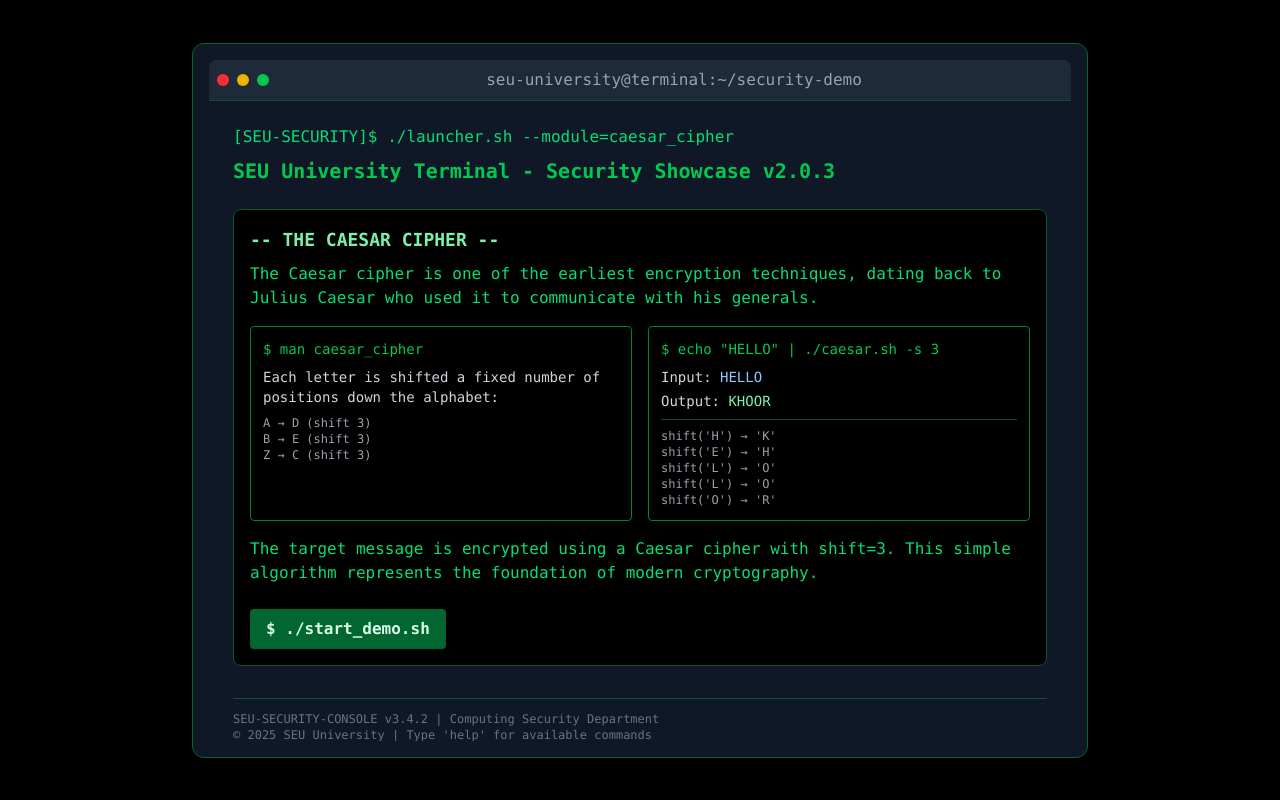
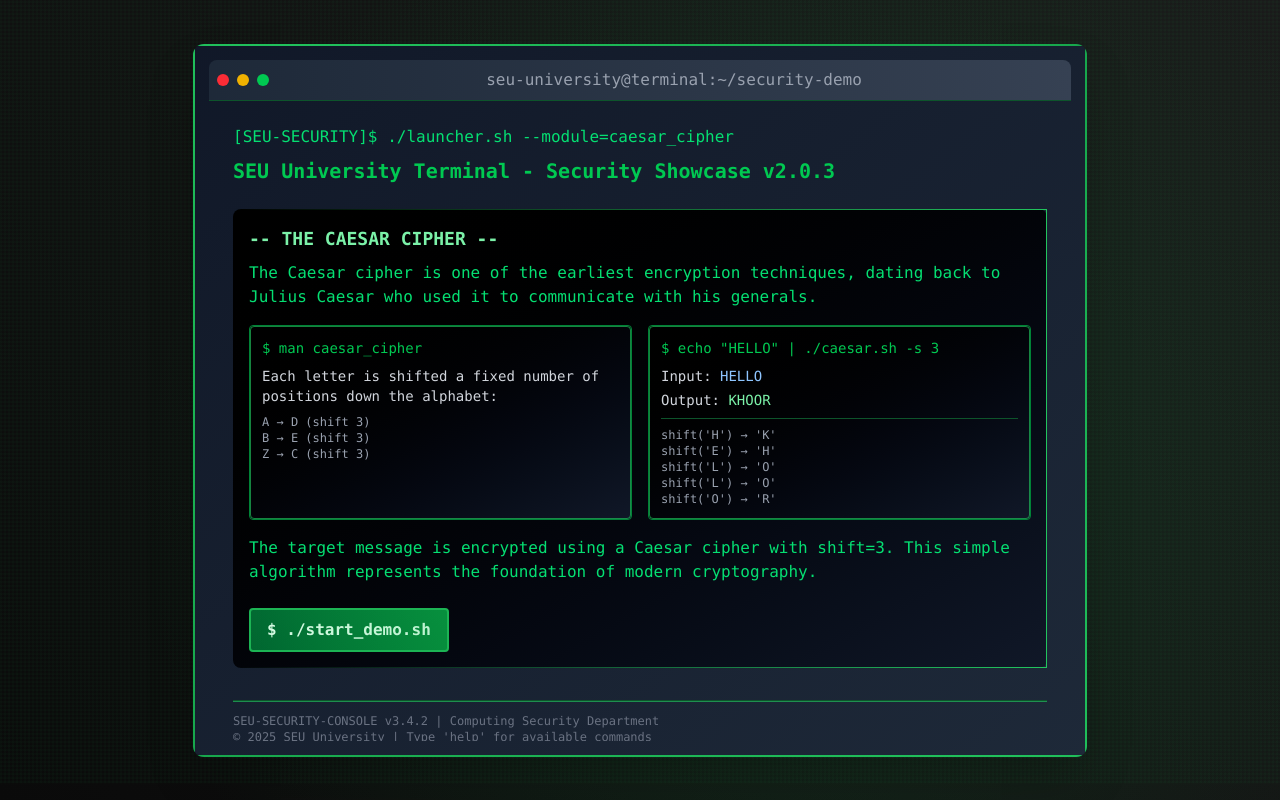
Before and after one commit to Freddy155/seu-cipher-decryptor, a React (Vite) app: page / in a window 1280 px wide. Built offline with nearby package versions, Linux system fonts and the light colour scheme.

Commit message:
improved UX

```diff
--- a/src/components/CipherDecryptor.jsx
+++ b/src/components/CipherDecryptor.jsx
@@ -67,17 +67,94 @@ const CipherDecryptor = () => {
   };
 
   return (
-    <div className="min-h-screen bg-black flex items-center justify-center p-4 sm:p-6 text-green-500 font-mono">
+    <div className="min-h-screen bg-black flex items-center justify-center p-4 sm:p-6 text-green-500 font-mono relative overflow-hidden">
+      {/* Matrix Background */}
       <motion.div
-        initial={{ opacity: 0, scale: 0.95 }}
-        animate={{ opacity: 1, scale: 1 }}
-        transition={{ duration: 0.5 }}
-        className="w-full max-w-4xl bg-gray-900 rounded-xl shadow-2xl border border-green-800 p-2 sm:p-4 overflow-hidden"
+        className="absolute inset-0 z-0"
+        style={{
+          background: "linear-gradient(45deg, #0a0a0a, #1a1a1a)",
+        }}
       >
-        <div className="bg-gray-800 p-2 rounded-t-lg flex items-center space-x-2 border-b border-green-900">
-          <div className="h-3 w-3 rounded-full bg-red-500"></div>
-          <div className="h-3 w-3 rounded-full bg-yellow-500"></div>
-          <div className="h-3 w-3 rounded-full bg-green-500"></div>
+        <motion.div
+          className="absolute inset-0 opacity-30"
+          style={{
+            backgroundImage: `
+              repeating-linear-gradient(90deg, rgba(34,197,94,0.1) 0px, rgba(34,197,94,0.1) 2px, transparent 2px, transparent 4px),
+              repeating-linear-gradient(0deg, rgba(34,197,94,0.1) 0px, rgba(34,197,94,0.1) 2px, transparent 2px, transparent 4px)
+            `,
+          }}
+          animate={{
+            y: [0, -20],
+            opacity: [0.2, 0.4, 0.2],
+          }}
+          transition={{
+            duration: 3,
+            repeat: Infinity,
+            ease: "linear",
+          }}
+        />
+        <motion.div
+          className="absolute inset-0"
+          animate={{
+            background: [
+              "radial-gradient(circle at 30% 30%, rgba(34,197,94,0.15) 0%, transparent 70%)",
+              "radial-gradient(circle at 70% 70%, rgba(34,197,94,0.15) 0%, transparent 70%)",
+            ],
+          }}
+          transition={{
+            duration: 4,
+            repeat: Infinity,
+            repeatType: "reverse",
+          }}
+        />
+      </motion.div>
+
+      <motion.div
+        initial={{ opacity: 0, scale: 0.95, rotate: -2 }}
+        animate={{ opacity: 1, scale: 1, rotate: 0 }}
+        transition={{ duration: 0.8, ease: "easeOut" }}
+        className="w-full max-w-4xl bg-gradient-to-br from-gray-900 to-gray-800 rounded-xl shadow-2xl p-2 sm:p-4 overflow-hidden relative z-10"
+        style={{
+          border: "1px solid transparent",
+          backgroundClip: "padding-box",
+        }}
+      >
+        {/* Animated Border */}
+        <motion.div
+          className="absolute inset-0 rounded-xl pointer-events-none"
+          style={{
+            border: "2px solid transparent",
+            borderImage: "linear-gradient(45deg, #22c55e, #16a34a, #22c55e) 1",
+          }}
+          animate={{
+            borderImage: [
+              "linear-gradient(45deg, #22c55e, #16a34a, #22c55e) 1",
+              "linear-gradient(45deg, #16a34a, #22c55e, #16a34a) 1",
+            ],
+          }}
+          transition={{
+            duration: 2,
+            repeat: Infinity,
+            repeatType: "reverse",
+          }}
+        />
+
+        <div className="bg-gradient-to-r from-gray-800 to-gray-700 p-2 rounded-t-lg flex items-center space-x-2 border-b border-green-900 relative">
+          <motion.div
+            className="h-3 w-3 rounded-full bg-red-500"
+            whileHover={{ scale: 1.2 }}
+            transition={{ duration: 0.2 }}
+          />
+          <motion.div
+            className="h-3 w-3 rounded-full bg-yellow-500"
+            whileHover={{ scale: 1.2 }}
+            transition={{ duration: 0.2 }}
+          />
+          <motion.div
+            className="h-3 w-3 rounded-full bg-green-500"
+            whileHover={{ scale: 1.2 }}
+            transition={{ duration: 0.2 }}
+          />
           <div className="ml-2 text-gray-400 text-sm sm:text-base flex-1 text-center truncate">
             seu-university@terminal:~/security-demo
           </div>
@@ -87,7 +164,7 @@ const CipherDecryptor = () => {
           <motion.div
             initial={{ y: 20, opacity: 0 }}
             animate={{ y: 0, opacity: 1 }}
-            transition={{ delay: 0.2 }}
+            transition={{ delay: 0.2, type: "spring", stiffness: 120 }}
             className="mb-2 text-green-400 text-sm sm:text-base"
           >
             [SEU-SECURITY]$ ./launcher.sh --module=caesar_cipher
@@ -96,7 +173,7 @@ const CipherDecryptor = () => {
           <motion.h1
             initial={{ y: 20, opacity: 0 }}
             animate={{ y: 0, opacity: 1 }}
-            transition={{ delay: 0.3 }}
+            transition={{ delay: 0.3, type: "spring", stiffness: 100 }}
             className="text-green-500 mb-6 text-lg sm:text-xl font-bold"
           >
             SEU University Terminal - Security Showcase v2.0.3
@@ -105,12 +182,31 @@ const CipherDecryptor = () => {
           <AnimatePresence>
             {showExplanation && (
               <motion.div
-                initial={{ opacity: 0, height: 0 }}
-                animate={{ opacity: 1, height: "auto" }}
-                exit={{ opacity: 0, height: 0 }}
-                transition={{ duration: 0.5 }}
-                className="mb-8 bg-black bg-opacity-70 p-4 rounded-lg border border-green-900"
+                initial={{ opacity: 0, height: 0, y: 20 }}
+                animate={{ opacity: 1, height: "auto", y: 0 }}
+                exit={{ opacity: 0, height: 0, y: -20 }}
+                transition={{ duration: 0.5, ease: "easeInOut" }}
+                className="mb-8 bg-gradient-to-br from-black to-gray-900 bg-opacity-70 p-4 rounded-lg relative"
               >
+                {/* Animated Border */}
+                <motion.div
+                  className="absolute inset-0 rounded-lg pointer-events-none"
+                  style={{
+                    border: "1px solid transparent",
+                    borderImage: "linear-gradient(to right, #22c55e, transparent) 1",
+                  }}
+                  animate={{
+                    borderImage: [
+                      "linear-gradient(to right, #22c55e, transparent) 1",
+                      "linear-gradient(to right, transparent, #22c55e) 1",
+                    ],
+                  }}
+                  transition={{
+                    duration: 3,
+                    repeat: Infinity,
+                    repeatType: "reverse",
+                  }}
+                />
                 <h2 className="text-green-300 text-lg font-bold mb-2">
                   -- THE CAESAR CIPHER --
                 </h2>
@@ -119,7 +215,17 @@ const CipherDecryptor = () => {
                   dating back to Julius Caesar who used it to communicate with his generals.
                 </p>
                 <div className="grid grid-cols-1 md:grid-cols-2 gap-4 mb-4">
-                  <div className="bg-black bg-opacity-80 p-3 rounded border border-green-700">
+                  <motion.div
+                    className="bg-gradient-to-br from-black to-gray-900 bg-opacity-80 p-3 rounded border border-green-700 relative"
+                    whileHover={{ scale: 1.02 }}
+                    transition={{ duration: 0.3 }}
+                  >
+                    <motion.div
+                      className="absolute inset-0 rounded pointer-events-none"
+                      style={{ border: "1px solid #22c55e" }}
+                      animate={{ opacity: [0.5, 1, 0.5] }}
+                      transition={{ duration: 2, repeat: Infinity }}
+                    />
                     <div className="text-green-500 mb-2 text-sm">$ man caesar_cipher</div>
                     <p className="text-gray-300 mb-2 text-xs sm:text-sm">
                       Each letter is shifted a fixed number of positions down the alphabet:
@@ -129,8 +235,18 @@ const CipherDecryptor = () => {
                       <div>B → E (shift 3)</div>
                       <div>Z → C (shift 3)</div>
                     </div>
-                  </div>
-                  <div className="bg-black bg-opacity-80 p-3 rounded border border-green-700">
+                  </motion.div>
+                  <motion.div
+                    className="bg-gradient-to-br from-black to-gray-900 bg-opacity-80 p-3 rounded border border-green-700 relative"
+                    whileHover={{ scale: 1.02 }}
+                    transition={{ duration: 0.3 }}
+                  >
+                    <motion.div
+                      className="absolute inset-0 rounded pointer-events-none"
+                      style={{ border: "1px solid #22c55e" }}
+                      animate={{ opacity: [0.5, 1, 0.5] }}
+                      transition={{ duration: 2, repeat: Infinity }}
+                    />
                     <div className="text-green-500 mb-2 text-sm">
                       $ echo "HELLO" | ./caesar.sh -s 3
                     </div>
@@ -147,18 +263,40 @@ const CipherDecryptor = () => {
                       shift('L') → 'O'<br />
                       shift('O') → 'R'
                     </div>
-                  </div>
+                  </motion.div>
                 </div>
                 <p className="mb-4 text-green-400 text-sm sm:text-base">
                   The target message is encrypted using a Caesar cipher with shift=3.
                   This simple algorithm represents the foundation of modern cryptography.
                 </p>
                 <motion.button
-                  whileHover={{ scale: 1.05, boxShadow: "0 0 15px rgba(34,197,94,0.5)" }}
+                  whileHover={{
+                    scale: 1.05,
+                    boxShadow: "0 0 20px rgba(34,197,94,0.7)",
+                    background: "linear-gradient(45deg, #16a34a, #22c55e)"
+                  }}
                   whileTap={{ scale: 0.95 }}
+                  animate={{
+                    borderColor: ["#22c55e", "#16a34a", "#22c55e"],
+                  }}
+                  transition={{
+                    duration: 1.5,
+                    repeat: Infinity,
+                    repeatType: "reverse",
+                  }}
                   onClick={() => setShowExplanation(false)}
-                  className="mt-2 w-full sm:w-auto bg-green-800 hover:bg-green-700 text-green-100 font-bold py-2 px-4 rounded transition-colors duration-300 text-sm sm:text-base"
+                  className="mt-2 w-full sm:w-auto bg-gradient-to-r from-green-800 to-green-700 text-green-100 font-bold py-2 px-4 rounded border-2 border-green-600 transition-colors duration-300 text-sm sm:text-base relative overflow-hidden"
                 >
+                  <motion.div
+                    className="absolute inset-0"
+                    animate={{
+                      background: [
+                        "linear-gradient(45deg, rgba(34,197,94,0.2), transparent)",
+                        "linear-gradient(45deg, transparent, rgba(34,197,94,0.2))",
+                      ],
+                    }}
+                    transition={{ duration: 2, repeat: Infinity }}
+                  />
                   $ ./start_demo.sh
                 </motion.button>
               </motion.div>
@@ -167,34 +305,67 @@ const CipherDecryptor = () => {
 
           {!showExplanation && (
             <motion.div
-              initial={{ opacity: 0 }}
-              animate={{ opacity: 1 }}
-              transition={{ delay: 0.2 }}
+              initial={{ opacity: 0, y: 30 }}
+              animate={{ opacity: 1, y: 0 }}
+              transition={{ delay: 0.2, type: "spring", stiffness: 80 }}
             >
               <div className="text-green-400 mb-2 text-sm sm:text-base">
                 [SEU-SECURITY]$ cat encrypted_message.txt
               </div>
-              <div className="bg-black p-3 rounded border border-green-800 mb-4 text-xs sm:text-sm break-words">
+              <motion.div
+                className="bg-gradient-to-br from-black to-gray-900 p-3 rounded border border-green-800 mb-4 text-xs sm:text-sm break-words relative"
+                initial={{ opacity: 0 }}
+                animate={{ opacity: 1 }}
+                transition={{ duration: 0.5 }}
+              >
+                <motion.div
+                  className="absolute inset-0 rounded pointer-events-none"
+                  style={{ border: "1px solid #22c55e" }}
+                  animate={{ opacity: [0.3, 0.8, 0.3] }}
+                  transition={{ duration: 2.5, repeat: Infinity }}
+                />
                 {encryptedMessage}
-              </div>
+              </motion.div>
 
               {!decryptionComplete && !decrypting && (
                 <motion.div
                   initial={{ y: 20, opacity: 0 }}
                   animate={{ y: 0, opacity: 1 }}
-                  transition={{ delay: 0.3 }}
+                  transition={{ delay: 0.3, type: "spring" }}
                   className="flex flex-col items-center"
                 >
                   <motion.button
-                    whileHover={{ scale: 1.05, boxShadow: "0 0 20px rgba(34,197,94,0.7)" }}
+                    whileHover={{
+                      scale: 1.05,
+                      boxShadow: "0 0 25px rgba(34,197,94,0.8)",
+                      background: "linear-gradient(45deg, #16a34a, #22c55e)"
+                    }}
                     whileTap={{ scale: 0.95 }}
+                    animate={{
+                      borderColor: ["#22c55e", "#16a34a", "#22c55e"],
+                    }}
+                    transition={{
+                      duration: 1.5,
+                      repeat: Infinity,
+                      repeatType: "reverse",
+                    }}
                     onClick={startDecryption}
-                    className="w-full sm:w-auto bg-black text-green-500 font-bold py-2 px-4 border border-green-600 rounded shadow-lg hover:shadow-xl transition-all duration-300 text-sm sm:text-base"
+                    className="w-full sm:w-auto bg-gradient-to-r from-black to-gray-900 text-green-500 font-bold py-2 px-4 border-2 border-green-600 rounded shadow-lg transition-all duration-300 text-sm sm:text-base relative overflow-hidden"
                   >
+                    <motion.div
+                      className="absolute inset-0"
+                      animate={{
+                        background: [
+                          "linear-gradient(45deg, rgba(34,197,94,0.2), transparent)",
+                          "linear-gradient(45deg, transparent, rgba(34,197,94,0.2))",
+                        ],
+                      }}
+                      transition={{ duration: 2, repeat: Infinity }}
+                    />
                     Start Decrypting...
                   </motion.button>
                   <motion.span
-                    animate={{ opacity: [0.5, 1, 0.5] }}
+                    animate={{ opacity: [0.5, 1, 0.5], scale: [1, 1.1, 1] }}
                     transition={{ duration: 1.5, repeat: Infinity }}
                     className="mt-2 text-green-400 text-xs"
                   >
@@ -205,9 +376,9 @@ const CipherDecryptor = () => {
 
               {decrypting && (
                 <motion.div
-                  initial={{ opacity: 0 }}
-                  animate={{ opacity: 1 }}
-                  transition={{ delay: 0.2 }}
+                  initial={{ opacity: 0, y: 20 }}
+                  animate={{ opacity: 1, y: 0 }}
+                  transition={{ delay: 0.2, type: "spring" }}
                   className="mb-6"
                 >
                   <AnimatePresence>
@@ -216,6 +387,7 @@ const CipherDecryptor = () => {
                         initial={{ opacity: 0, y: 10 }}
                         animate={{ opacity: 1, y: 0 }}
                         exit={{ opacity: 0 }}
+                        transition={{ duration: 0.4 }}
                         className="text-green-400 mb-1 text-sm"
                       >
                         [SEU-SECURITY]$ {terminalCommands[0]}
@@ -226,6 +398,7 @@ const CipherDecryptor = () => {
                         initial={{ opacity: 0, y: 10 }}
                         animate={{ opacity: 1, y: 0 }}
                         exit={{ opacity: 0 }}
+                        transition={{ duration: 0.4 }}
                         className="text-yellow-500 mb-1 text-sm"
                       >
                         {terminalCommands[1]}
@@ -236,6 +409,7 @@ const CipherDecryptor = () => {
                         initial={{ opacity: 0, y: 10 }}
                         animate={{ opacity: 1, y: 0 }}
                         exit={{ opacity: 0 }}
+                        transition={{ duration: 0.4 }}
                       >
                         <div className="text-yellow-500 mb-3 text-sm">
                           {terminalCommands[2]}
@@ -244,16 +418,23 @@ const CipherDecryptor = () => {
                           Decrypting cipher: <span className="text-green-400">[{progress}%]</span>
                         </div>
                         <motion.div
-                          className="w-full bg-gray-900 rounded-sm h-2 mb-4 border border-green-900 overflow-hidden"
+                          className="w-full bg-gray-900 rounded-sm h-2 mb-4 border border-green-900 overflow-hidden relative"
                           initial={{ width: 0 }}
                           animate={{ width: "100%" }}
                           transition={{ duration: 0.5 }}
                         >
                           <motion.div
-                            className="bg-green-600 h-full"
+                            className="absolute inset-0"
+                            style={{ border: "1px solid #22c55e" }}
+                            animate={{ opacity: [0.5, 1, 0.5] }}
+                            transition={{ duration: 2, repeat: Infinity }}
+                          />
+                          <motion.div
+                            className="bg-gradient-to-r from-green-600 to-green-400 h-full"
                             initial={{ width: 0 }}
                             animate={{ width: `${progress}%` }}
                             transition={{ duration: 0.3 }}
+                            whileHover={{ boxShadow: "inset 0 0 10px rgba(34,197,94,0.5)" }}
                           />
                         </motion.div>
                       </motion.div>
@@ -266,24 +447,35 @@ const CipherDecryptor = () => {
                 <motion.div
                   initial={{ opacity: 0, y: 20 }}
                   animate={{ opacity: 1, y: 0 }}
-                  transition={{ delay: 0.3 }}
+                  transition={{ delay: 0.3, type: "spring" }}
                   className="mt-6"
                 >
                   <div className="text-green-400 mb-2 text-sm sm:text-base">
                     [SEU-SECURITY]$ cat decrypted_output.txt
                   </div>
-                  <div className="bg-black p-3 rounded border border-green-800 min-h-16 text-sm sm:text-base break-words">
+                  <motion.div
+                    className="bg-gradient-to-br from-black to-gray-900 p-3 rounded border border-green-800 min-h-16 text-sm sm:text-base break-words relative"
+                    initial={{ scale: 0.98 }}
+                    animate={{ scale: 1 }}
+                    transition={{ duration: 0.3 }}
+                  >
+                    <motion.div
+                      className="absolute inset-0 rounded pointer-events-none"
+                      style={{ border: "1px solid #22c55e" }}
+                      animate={{ opacity: [0.3, 0.8, 0.3] }}
+                      transition={{ duration: 2.5, repeat: Infinity }}
+                    />
                     <span className="text-green-400">{decryptedText}</span>
                     {!decryptionComplete && cursorVisible && (
                       <motion.span
-                        animate={{ opacity: [1, 0] }}
+                        animate={{ opacity: [1, 0], scale: [1, 1.2] }}
                         transition={{ duration: 0.5, repeat: Infinity }}
                         className="text-green-500"
                       >
                         ▋
                       </motion.span>
                     )}
-                  </div>
+                  </motion.div>
                 </motion.div>
               ) : null}
 
@@ -291,9 +483,15 @@ const CipherDecryptor = () => {
                 <motion.div
                   initial={{ opacity: 0, scale: 0.95 }}
                   animate={{ opacity: 1, scale: 1 }}
-                  transition={{ duration: 0.5, delay: 0.2 }}
-                  className="mt-6 p-4 bg-green-900 bg-opacity-20 border border-green-700 rounded-lg"
+                  transition={{ duration: 0.5, delay: 0.2, type: "spring" }}
+                  className="mt-6 p-4 bg-gradient-to-br from-green-900 to-green-800 bg-opacity-20 rounded-lg relative"
                 >
+                  <motion.div
+                    className="absolute inset-0 rounded-lg pointer-events-none"
+                    style={{ border: "1px solid #22c55e" }}
+                    animate={{ opacity: [0.5, 1, 0.5] }}
+                    transition={{ duration: 2, repeat: Infinity }}
+                  />
                   <div className="text-green-500 mb-2 text-sm sm:text-base">
                     [SEU-SECURITY]$ ./validation.sh --success
                   </div>
@@ -305,11 +503,33 @@ const CipherDecryptor = () => {
                     Proceed to visitor check-in terminal.
                   </div>
                   <motion.button
-                    whileHover={{ scale: 1.05, boxShadow: "0 0 15px rgba(34,197,94,0.5)" }}
+                    whileHover={{
+                      scale: 1.05,
+                      boxShadow: "0 0 20px rgba(34,197,94,0.7)",
+                      background: "linear-gradient(45deg, #16a34a, #22c55e)"
+                    }}
                     whileTap={{ scale: 0.95 }}
+                    animate={{
+                      borderColor: ["#22c55e", "#16a34a", "#22c55e"],
+                    }}
+                    transition={{
+                      duration: 1.5,
+                      repeat: Infinity,
+                      repeatType: "reverse",
+                    }}
                     onClick={resetDemo}
-                    className="mt-3 w-full sm:w-auto bg-green-800 hover:bg-green-700 text-green-100 font-bold py-2 px-4 rounded transition-colors duration-300 text-sm sm:text-base"
+                    className="mt-3 w-full sm:w-auto bg-gradient-to-r from-green-800 to-green-700 text-green-100 font-bold py-2 px-4 rounded border-2 border-green-600 transition-colors duration-300 text-sm sm:text-base relative overflow-hidden"
                   >
+                    <motion.div
+                      className="absolute inset-0"
+                      animate={{
+                        background: [
+                          "linear-gradient(45deg, rgba(34,197,94,0.2), transparent)",
+                          "linear-gradient(45deg, transparent, rgba(34,197,94,0.2))",
+                        ],
+                      }}
+                      transition={{ duration: 2, repeat: Infinity }}
+                    />
                     $ ./reset_demo.sh
                   </motion.button>
                 </motion.div>
@@ -318,11 +538,17 @@ const CipherDecryptor = () => {
           )}
 
           <motion.div
-            initial={{ opacity: 0 }}
-            animate={{ opacity: 1 }}
-            transition={{ delay: 0.5 }}
-            className="text-gray-500 text-xs border-t border-green-900 pt-3 mt-6"
+            initial={{ opacity: 0, y: 20 }}
+            animate={{ opacity: 1, y: 0 }}
+            transition={{ delay: 0.5, type: "spring" }}
+            className="text-gray-500 text-xs border-t border-green-900 pt-3 mt-6 relative"
           >
+            <motion.div
+              className="absolute inset-0 pointer-events-none"
+              style={{ borderTop: "1px solid #22c55e" }}
+              animate={{ opacity: [0.5, 1, 0.5] }}
+              transition={{ duration: 2, repeat: Infinity }}
+            />
             <div>SEU-SECURITY-CONSOLE v3.4.2 | Computing Security Department</div>
             <div>© 2025 SEU University | Type 'help' for available commands</div>
           </motion.div>
```
